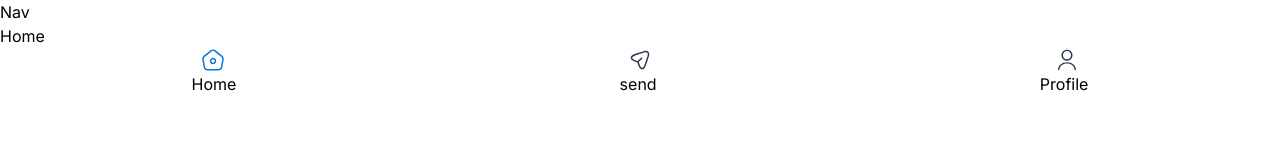
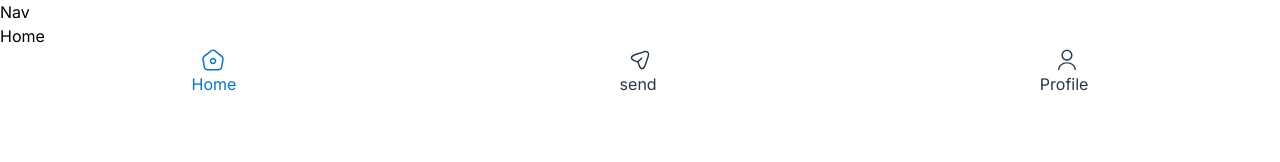
Before and after one commit to Maxwell011/moni-finance, a Next.js app: page /home in a window 1280 px wide. Shown: the top 162 px of the page. Built offline with nearby package versions, Linux system fonts and the light colour scheme.

Commit message:
Updated text styles

```diff
--- a/src/app/components/Footer.tsx
+++ b/src/app/components/Footer.tsx
@@ -29,9 +29,9 @@ const Footer = () => {
             />
           </div>
           <div className='flex justify-around'>
-            <h3>Home</h3>
-            <h3>send</h3>
-            <h3>Profile</h3>
+            <h3 className='text-[#0476D9]'>Home</h3>
+            <h3 className='text-[#28374B]'>send</h3>
+            <h3 className='text-[#28374B]'>Profile</h3>
           </div>
         </div>
       </section>
```
